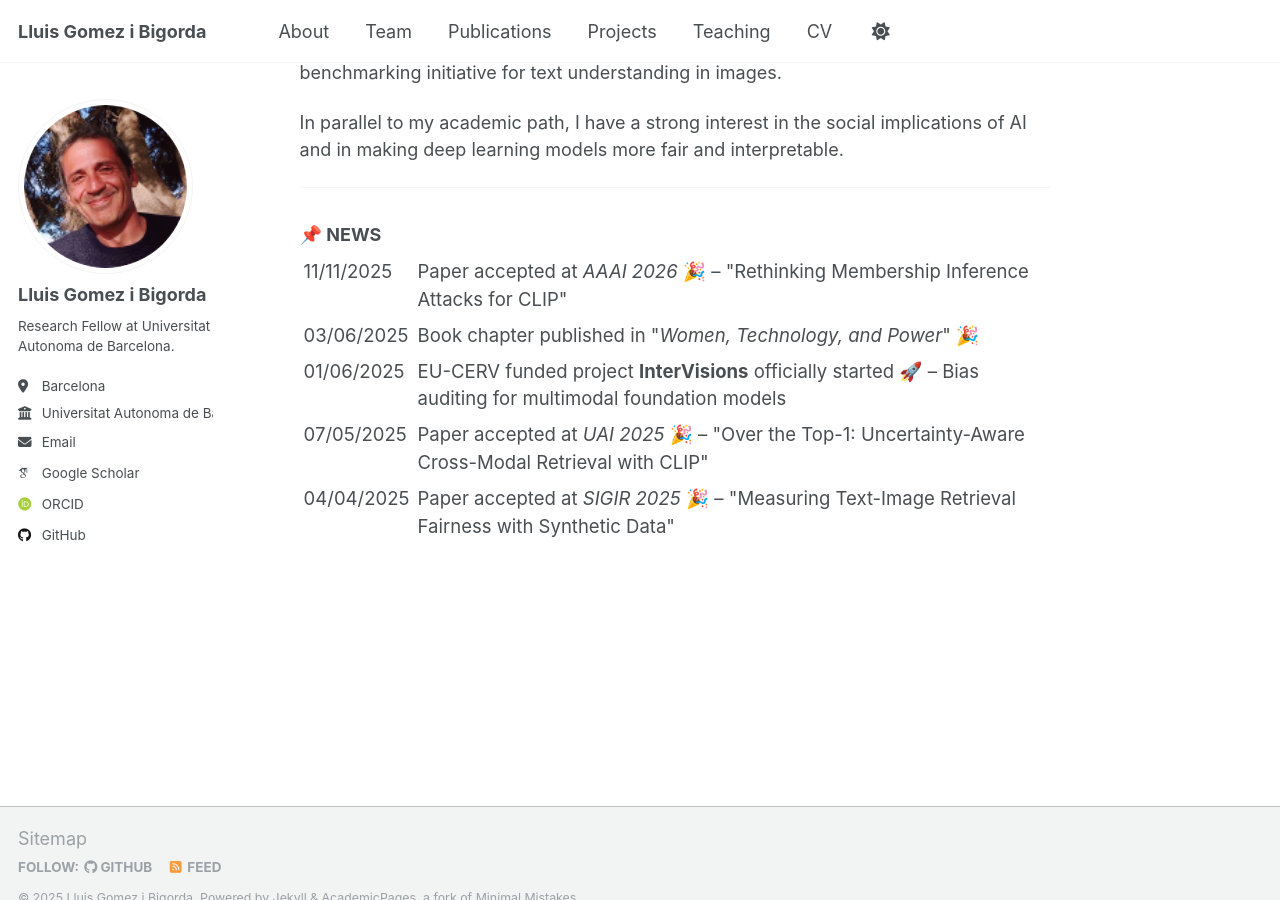
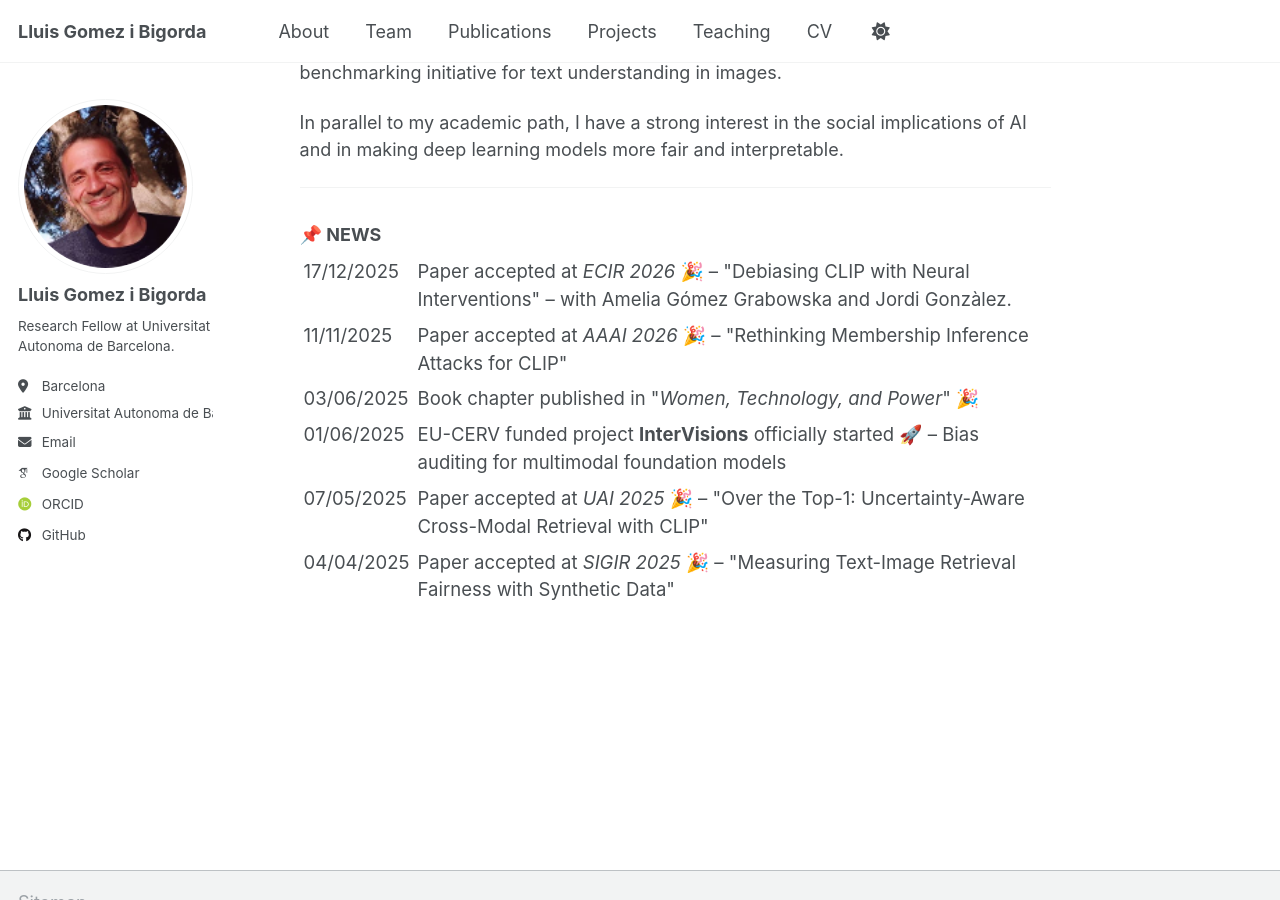
Before and after one commit to lluisgomez/lluisgomez.github.io, a Jekyll site: the page built from _pages/about.md, in a window 1280 px wide and 900 px high, scrolled down 425 px. Built offline with Jekyll 4.4.1, drawn with Linux system fonts in a browser that asks for light colours; some web fonts are replaced.

Commit message:
Update news

```diff
--- a/_pages/about.md
+++ b/_pages/about.md
@@ -21,6 +21,10 @@ In parallel to my academic path, I have a strong interest in the social implicat
 
 <table  style="border-collapse: collapse; border: none; font-size: 1.03em;">
   <tr>
+    <td style="border: none; padding: 4px; vertical-align: top;">17/12/2025</td>
+    <td style="border: none; padding: 4px; vertical-align: top;">Paper accepted at <em>ECIR 2026</em> 🎉 – "Debiasing CLIP with Neural Interventions" – with Amelia Gómez Grabowska and Jordi Gonzàlez.</td>
+  </tr>
+  <tr>
     <td style="border: none; padding: 4px; vertical-align: top;">11/11/2025</td>
     <td style="border: none; padding: 4px; vertical-align: top;">Paper accepted at <em>AAAI 2026</em> 🎉 – "Rethinking Membership Inference Attacks for CLIP"</td>
   </tr>
```
